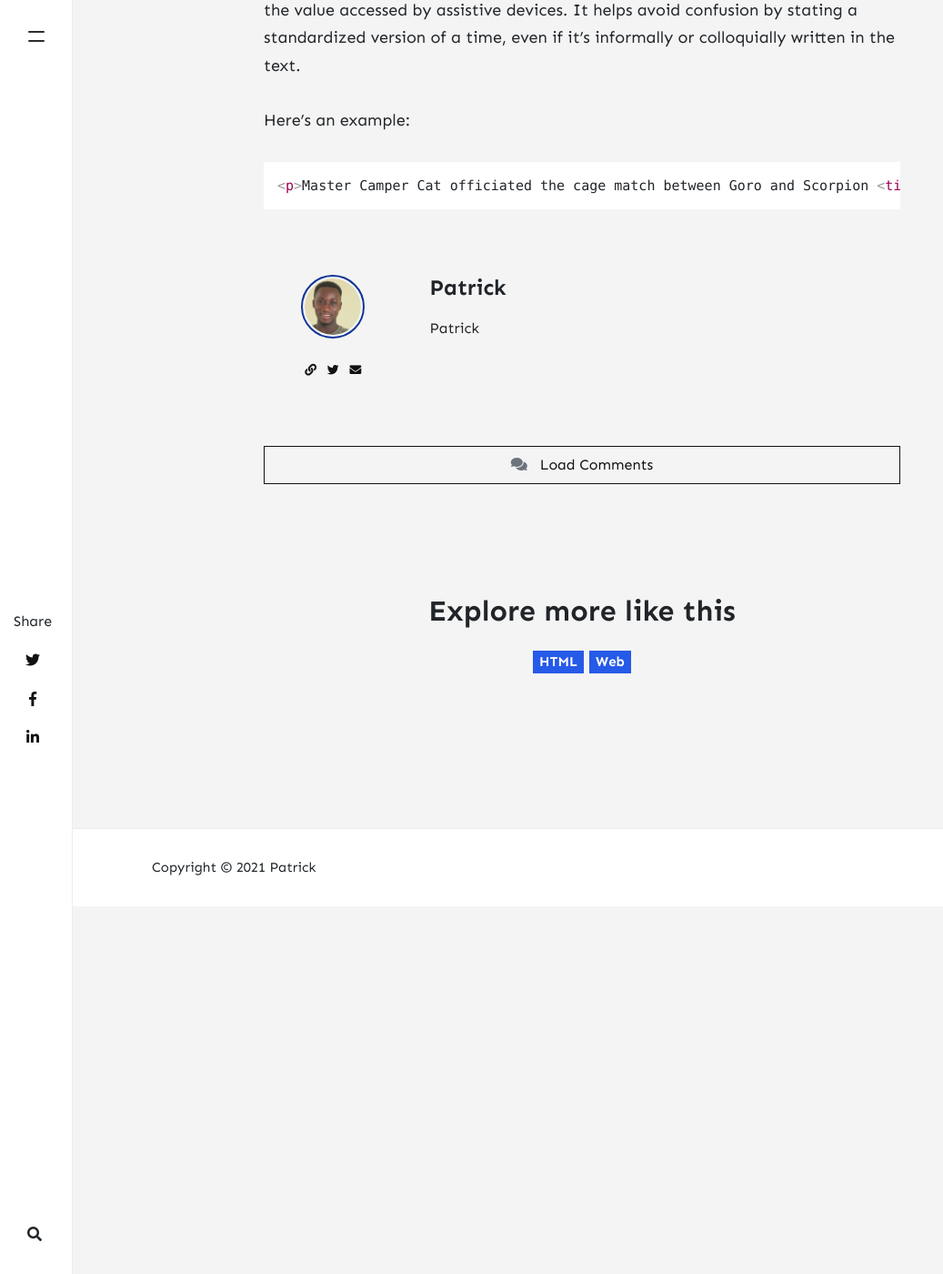
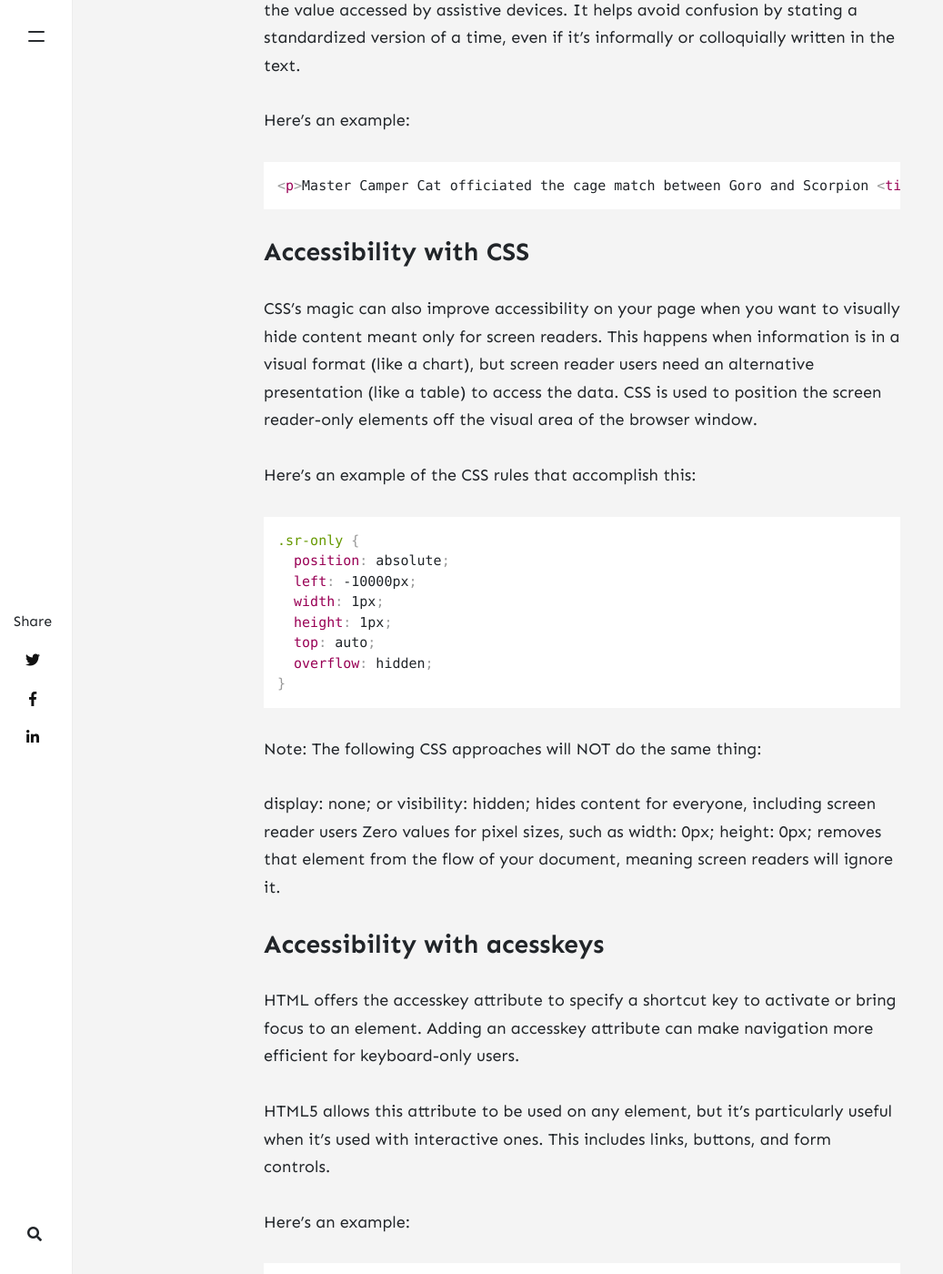
Before and after one commit to Dev-Path/briefcase, a Jekyll site: the page built from _posts/2021-08-30-semantic-html.md, in a window 1280 px wide and 1400 px high, scrolled down 4771 px. Shown: the whole window at 91% size, without its empty margins (0-1037 px from the left). Built offline with Jekyll 4.4.1, drawn with Linux system fonts in a browser that asks for light colours; nearby versions of some CDN libraries; comment, search, counter and statistics services are not loaded; before the commit the page ends 5767 px from its top, so only the background shows below that; some of the changed text lies outside the part shown.

Commit message:
update content

````diff
--- a/_posts/2021-08-30-semantic-html.md
+++ b/_posts/2021-08-30-semantic-html.md
@@ -114,3 +114,36 @@ Here's an example:
 ```html
 <p>Master Camper Cat officiated the cage match between Goro and Scorpion <time datetime="2013-02-13">last Wednesday</time>, which ended in a draw.</p>
 ```
+
+### Accessibility with CSS
+
+CSS's magic can also improve accessibility on your page when you want to visually hide content meant only for screen readers. This happens when information is in a visual format (like a chart), but screen reader users need an alternative presentation (like a table) to access the data. CSS is used to position the screen reader-only elements off the visual area of the browser window.
+
+Here's an example of the CSS rules that accomplish this:
+
+```css
+.sr-only {
+  position: absolute;
+  left: -10000px;
+  width: 1px;
+  height: 1px;
+  top: auto;
+  overflow: hidden;
+}
+```
+Note: The following CSS approaches will NOT do the same thing:
+
+display: none; or visibility: hidden; hides content for everyone, including screen reader users
+Zero values for pixel sizes, such as width: 0px; height: 0px; removes that element from the flow of your document, meaning screen readers will ignore it.
+
+### Accessibility with acesskeys
+
+HTML offers the accesskey attribute to specify a shortcut key to activate or bring focus to an element. Adding an accesskey attribute can make navigation more efficient for keyboard-only users.
+
+HTML5 allows this attribute to be used on any element, but it's particularly useful when it's used with interactive ones. This includes links, buttons, and form controls.
+
+Here's an example:
+
+```html
+<button accesskey="b">Important Button</button>
+```
````
